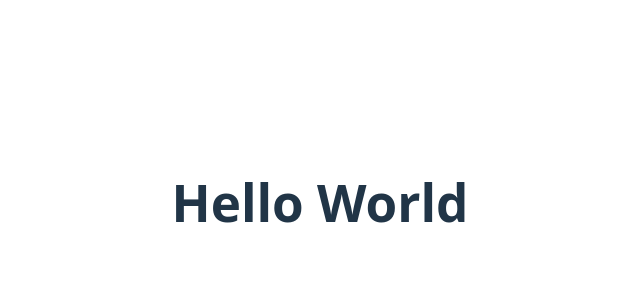
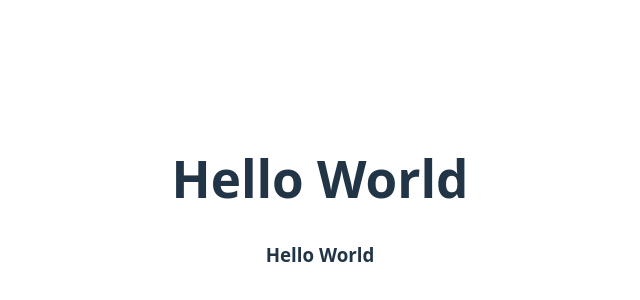
Before and after one commit to gnsdp99/ci-cd-front, a React (Vite) app: page / in a window 1280 px wide. Shown: the part 198-498 px from the top of the page, without its empty margins (320-960 px from the left). Built offline with nearby package versions, Linux system fonts and the light colour scheme.

Commit message:
feat: main.yml (#2)
* feat: App.jsx

* feat main.yml

```diff
--- a/src/App.jsx
+++ b/src/App.jsx
@@ -9,6 +9,7 @@ function App() {
   return (
     <>
       <h1>Hello World</h1>
+      <h3>Hello World</h3>
     </>
   )
 }
```
